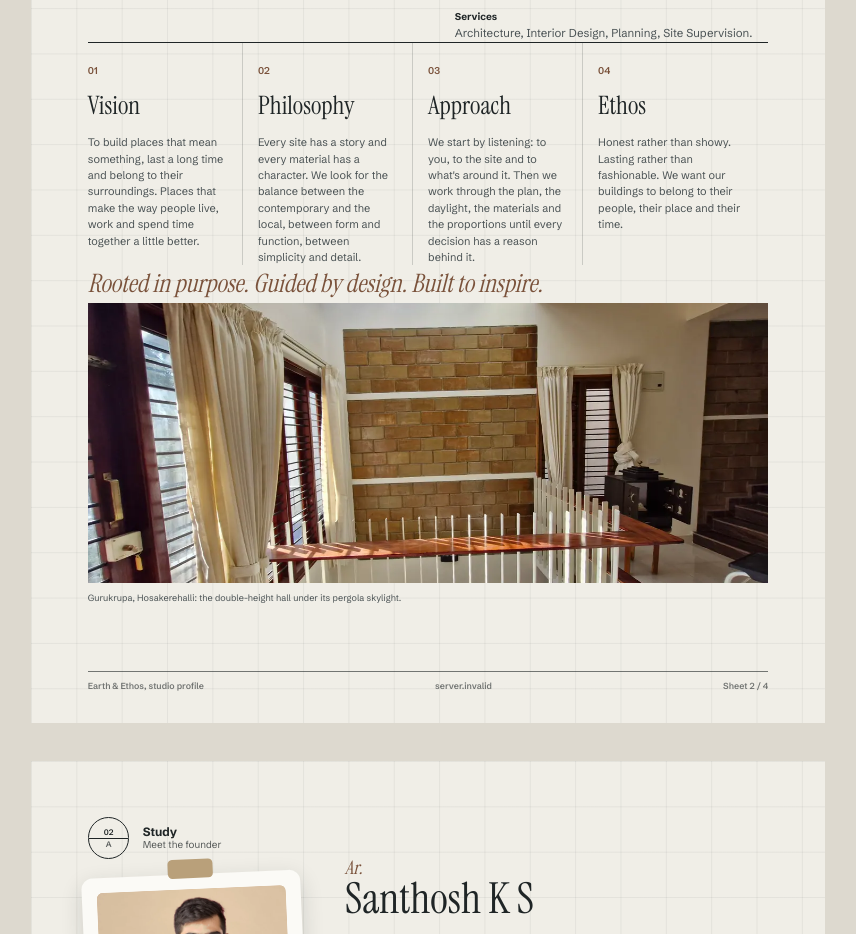
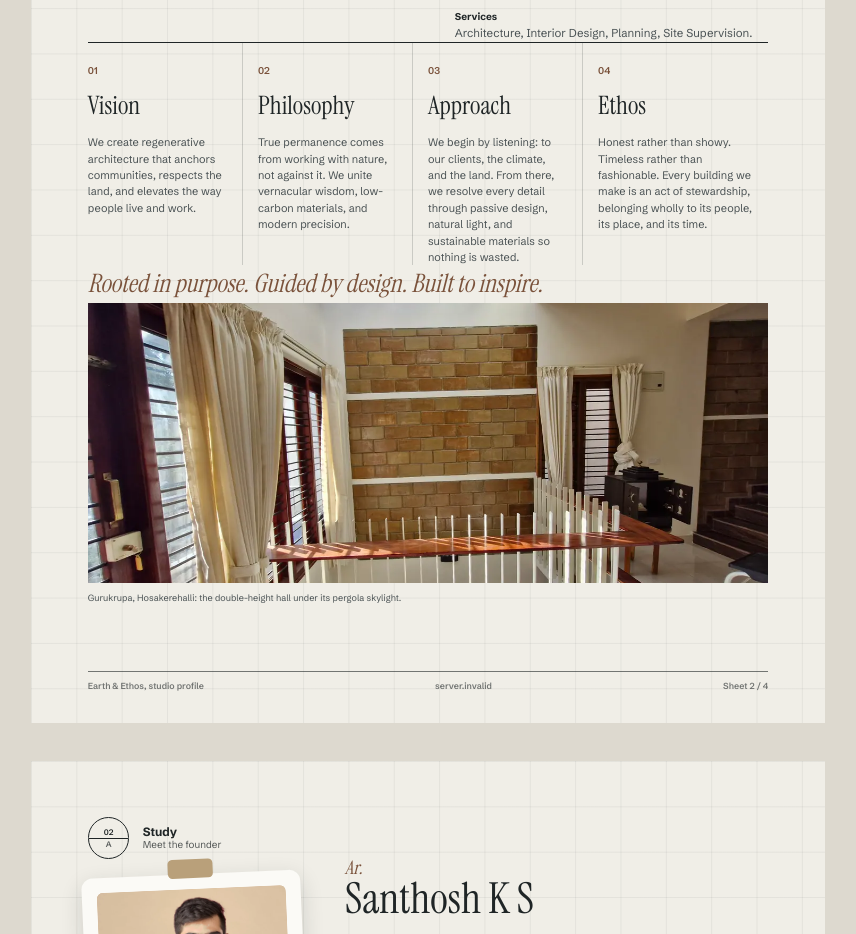
Before and after one commit to Abhirai2006/earth-and-ethos, a Next.js app: page /profile in a window 1280 px wide. Shown: the part 1560-2494 px from the top of the page, without its empty margins (212-1068 px from the left). Built offline with nearby package versions, Linux system fonts and the light colour scheme; no server answers.

Commit message:
Update about.ts

```diff
--- a/content/about.ts
+++ b/content/about.ts
@@ -6,26 +6,27 @@ export const about = {
     "Earth & Ethos is an architecture and design practice. We believe every space should have a purpose, a personality and an identity that lasts. Our work brings together contemporary design, careful planning, a feel for materials and an understanding of the site, so that a building looks good and works well.",
     "We don't design to follow trends. A good building responds to where it stands, suits the people who live in it, and still makes sense years later.",
   ],
+  // Vision, philosophy, approach and ethos: the client's own wording (Nov 2026)
   pillars: [
     {
       n: "01",
       title: "Vision",
-      body: "To build places that mean something, last a long time and belong to their surroundings. Places that make the way people live, work and spend time together a little better.",
+      body: "We create regenerative architecture that anchors communities, respects the land, and elevates the way people live and work.",
     },
     {
       n: "02",
       title: "Philosophy",
-      body: "Every site has a story and every material has a character. We look for the balance between the contemporary and the local, between form and function, between simplicity and detail.",
+      body: "True permanence comes from working with nature, not against it. We unite vernacular wisdom, low-carbon materials, and modern precision.",
     },
     {
       n: "03",
       title: "Approach",
-      body: "We start by listening: to you, to the site and to what's around it. Then we work through the plan, the daylight, the materials and the proportions until every decision has a reason behind it.",
+      body: "We begin by listening: to our clients, the climate, and the land. From there, we resolve every detail through passive design, natural light, and sustainable materials so nothing is wasted.",
     },
     {
       n: "04",
       title: "Ethos",
-      body: "Honest rather than showy. Lasting rather than fashionable. We want our buildings to belong to their people, their place and their time.",
+      body: "Honest rather than showy. Timeless rather than fashionable. Every building we make is an act of stewardship, belonging wholly to its people, its place, and its time.",
     },
   ],
   founder: {
```
